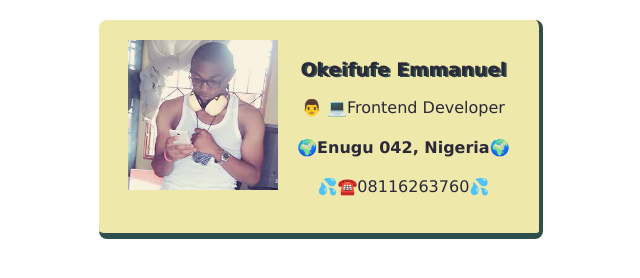
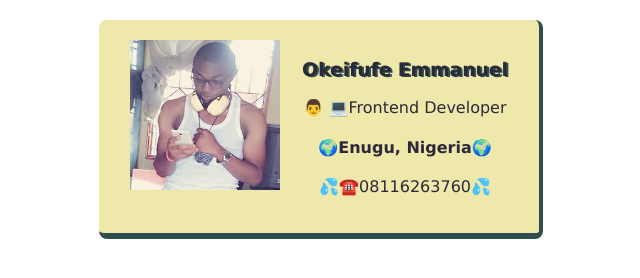
Before and after one commit to Eboyemmanuel/Business-Card, a plain HTML site: page index.html in a window 1280 px wide. Shown: the whole page, without its empty margins (319-959 px from the left). Drawn offline with nearby package versions, Linux system fonts and the light colour scheme.

Commit message:
Update index.html
I have commit

```diff
--- a/index.html
+++ b/index.html
@@ -8,7 +8,7 @@
             <div >
                 <h3 class="shadow">Okeifufe Emmanuel</h3>
                 <p>👨 💻Frontend Developer</p>
-                <h4>🌍Enugu 042, Nigeria🌍</h4>
+                <h4>🌍Enugu, Nigeria🌍</h4>
                 <p>💦☎️08116263760💦</p>
             </div>
         </div>
```
